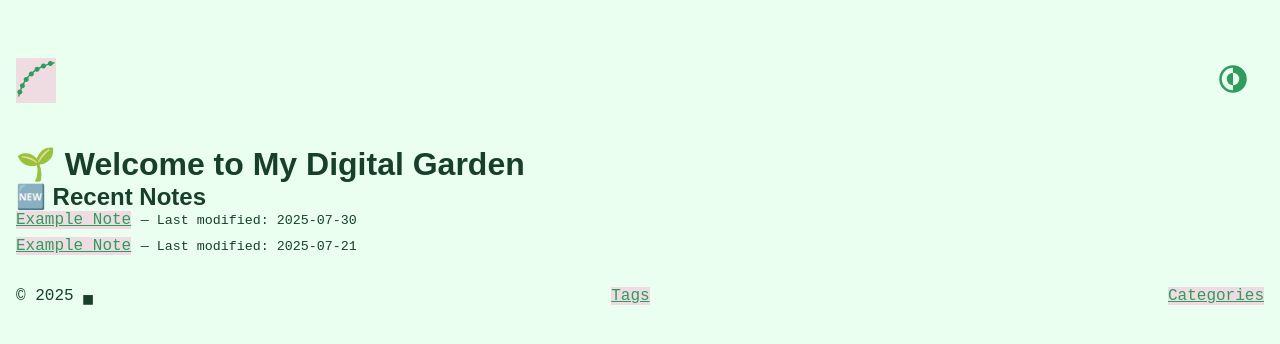
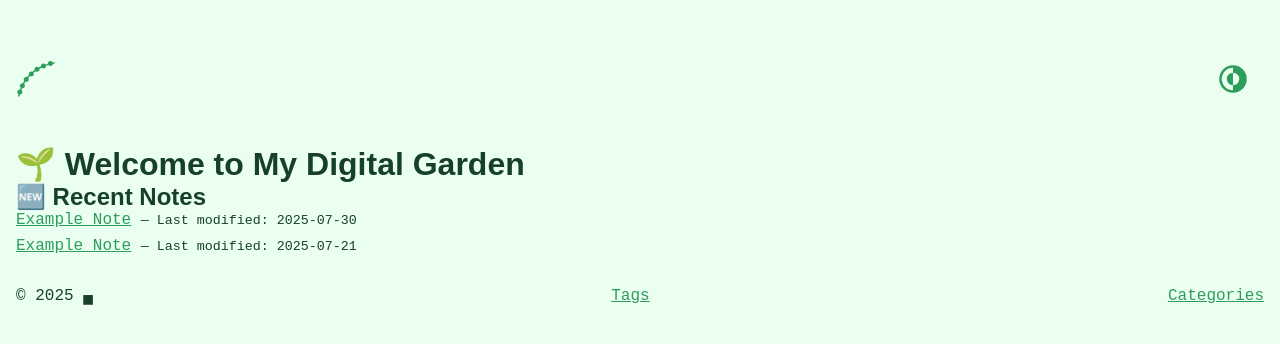
Before and after one commit to dduyg/5566677, a Jekyll site: the page built from index.md, in a window 1280 px wide. Shown: the top 344 px of the page. Built offline with Jekyll 4.4.1, drawn with Linux system fonts in a browser that asks for light colours; some web fonts are replaced.

Commit message:
Update main.css

```diff
--- a/assets/main.css
+++ b/assets/main.css
@@ -2,6 +2,8 @@
   box-sizing: border-box;
   margin: 0;
   padding: 0;
+  outline: none;
+  -webkit-tap-highlight-color: transparent;
 }
 :root {
   --bg: #ebfff0;
@@ -41,7 +43,8 @@ body {
   transition: background-color 0.3s ease, color 0.3s ease;
 }
 
-a { color: var(--link); background-color: var(--highlight); }
+a { color: var(--link); }
+a:hover { background-color: var(--highlight); }
 
 h1, h2, h3 {
   font-family: 'Basteleur Bold', sans-serif;
```
